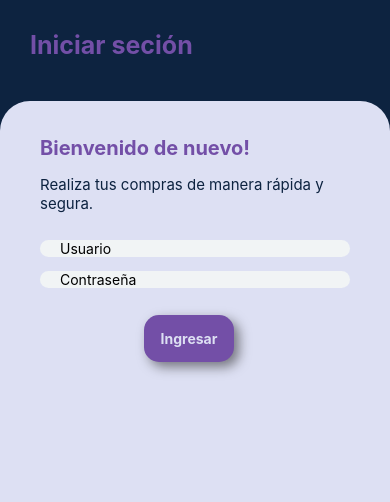
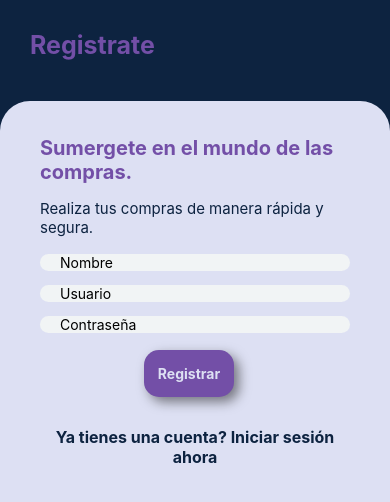
Before and after one commit to GersonTeranGT/carrito-compras-ejercicio, a React Native app: screen /Register in a window 390 px wide. Shown: the top 502 px of the page. Built offline with nearby package versions, Linux system fonts and the light colour scheme.

Commit message:
formulario de inicio

```diff
--- a/package.json
+++ b/package.json
@@ -9,20 +9,22 @@
     "web": "expo start --web"
   },
   "dependencies": {
+    "@react-native-masked-view/masked-view": "0.3.2",
     "@react-navigation/native": "^7.1.17",
     "@react-navigation/stack": "^7.4.5",
     "expo": "~53.0.20",
     "expo-status-bar": "~2.2.3",
     "react": "19.0.0",
     "react-native": "0.79.5",
+    "react-native-gesture-handler": "~2.24.0",
     "react-native-safe-area-context": "5.4.0",
     "react-native-screens": "~4.11.1",
-    "react-native-gesture-handler": "~2.24.0",
-    "@react-native-masked-view/masked-view": "0.3.2"
+    "react-native-vector-icons": "^10.3.0"
   },
   "devDependencies": {
     "@babel/core": "^7.25.2",
     "@types/react": "~19.0.10",
+    "@types/react-native-vector-icons": "^6.4.18",
     "typescript": "~5.8.3"
   },
   "private": true
--- a/src/components/BodyComponent.tsx
+++ b/src/components/BodyComponent.tsx
@@ -1,6 +1,7 @@
 import React, { ReactNode } from 'react'
 import { StyleSheet, Text, useWindowDimensions, View } from 'react-native'
 import { SECONDARY_COLOR, TERTIARY_COLOR } from '../commons/constants'
+
 
 //componente reutiliable
 interface Props{
--- a/src/components/ButtonComponent.tsx
+++ b/src/components/ButtonComponent.tsx
@@ -24,7 +24,8 @@ const styles = StyleSheet.create({
         borderRadius:15,marginVertical:10,
         width:90,
         marginRight:12,
-        boxShadow:'5px 5px 12px rgba(15, 14, 14, 0.5)'
+        boxShadow:'5px 5px 12px rgba(15, 14, 14, 0.5)',
+        alignSelf:'center'
     },
     buttonText:{
         textAlign:'center',
--- a/src/navigator/StackNavigator.tsx
+++ b/src/navigator/StackNavigator.tsx
@@ -1,6 +1,7 @@
 import { createStackNavigator } from '@react-navigation/stack';
 import { LoginScreen } from '../screens/LoginScreen';
 import { PRYIMARY_COLOR } from '../commons/constants';
+import { RegisterScreen } from '../screens/RegisterScreen';
 
 const Stack = createStackNavigator();
 
@@ -13,7 +14,7 @@ export const StackNavigator = ()=> {
             }
         }}>
             <Stack.Screen name="Login" options={{headerShown: false}} component={LoginScreen} />
-
+            <Stack.Screen name="Register" options={{headerShown: false}} component={RegisterScreen} />
         </Stack.Navigator>
     );
 }
--- a/src/screens/LoginScreen.tsx
+++ b/src/screens/LoginScreen.tsx
@@ -1,11 +1,13 @@
 import React, { useState } from 'react'
-import { StatusBar, Text, View } from 'react-native';
+import { Alert, Button, StatusBar, Text, TouchableOpacity, View } from 'react-native';
 import { TitleComponent } from '../components/TitleComponent'
 import { PRYIMARY_COLOR } from '../commons/constants';
 import { BodyComponent } from '../components/BodyComponent';
 import { styles } from '../theme/appTheme';
 import { InputComponent } from '../components/InputComponent';
 import { ButtonComponent } from '../components/ButtonComponent';
+import Icon from 'react-native-vector-icons/MaterialIcons';
+import { CommonActions, useNavigation } from '@react-navigation/native';
 
 //interface para el objeto del formulario
 interface FormLogin {
@@ -13,7 +15,22 @@ interface FormLogin {
     password: string;
 }
 
+//INTERFACE PATRA LOS OBJETOS DE MI ARREGLO USERS
+interface User {
+    id: number;
+    name: string;
+    username: string;
+    password: string;
+}
+//ARREGLO CON LA LISTA DE USUARIOS
+const users: User[] = [
+    { id: 1, name: 'Gerson Teran', username: 'GuapyGT', password: '123456' },
+    { id: 2, name: 'Kennet Gerardo', username: 'Kenflow', password: '567890' }
+];
+
 export const LoginScreen = () => {
+    //hook useNavigation para navegar entre pantallas
+    const navigation = useNavigation();
     //hook useState para manejar el estado del formulario
     //trabajar formularios como objetos
     const [formLogin, setFormLogin] = useState<FormLogin>({
@@ -21,32 +38,60 @@ export const LoginScreen = () => {
         password: ''
     });
 
+    //hook useState para maejar el estado de la contraseña
+    const [hiddenPassword, setHiddenPassword] = useState<boolean>(true)
+
     //funcion para modificar el estado del formulario - property es e valor de la constante a modificar
     const changeForm = (property: string, value: string): void => {
         //console.log(property + ': ' + value)
         //sacar una copia para hacer la modificacion
-        setFormLogin({...formLogin, [property]:value});
+        setFormLogin({ ...formLogin, [property]: value });
     }
 
-    //funcion para permitir inicaie sesion
-    const handleLogin = (): void =>{
+    //FUNCION PARA VALIDAR EL USUSARIO Y CONTRASEÑA
+    const verifyUser = (): User | undefined => {
+        const existUser= users.find(user => user.username == formLogin.username && user.password == formLogin.password);
+        return existUser;
+    }
+    //funcion para permitir iniciar sesion
+    const handleLogin = (): void => {
+        if (formLogin.username == '' || formLogin.password == '') {
+            Alert.alert('Error', 'Ingrese su usuario y contraseña')
+            return; //si falta algun campo nos saca del flujo regresar al principio
+        }
+        if(!verifyUser()){
+            Alert.alert('Error', 'Usuario y/o conytraseña incorrectos')
+            return;
+        }
         console.log(formLogin);
-    }
+        }
+
+
 
     return (
         <View >
             <StatusBar backgroundColor={PRYIMARY_COLOR} />
-            <TitleComponent title='Iniciar seción' />
+            <TitleComponent title='Iniciar sesión' />
             <BodyComponent>
                 <Text style={styles.titleWelcome}>Bienvenido de nuevo!</Text>
                 <Text style={styles.textDecription}>Realiza tus compras de manera rápida y segura.</Text>
                 <View style={styles.containerForm}>
                     <InputComponent placeholder='Usuario' keyboardType='default' changeForm={changeForm} property='username' />
-                    <InputComponent placeholder='Contraseña' keyboardType='numeric' changeForm={changeForm} property='password' isPassword={true}/>
+                    <InputComponent placeholder='Contraseña' keyboardType='default' changeForm={changeForm} property='password' isPassword={hiddenPassword} />
+                    <Icon
+                        name={hiddenPassword ? 'visibility' : 'visibility-off'}
+
+                        size={20} color={PRYIMARY_COLOR}
+                        style={styles.iconForm}
+                        onPress={() => setHiddenPassword(!hiddenPassword)} />
                 </View>
-                <View style={styles.contenedorBotones}>
-                    <ButtonComponent text='Ingresar' handleLogin={handleLogin}/>
-                </View>
+
+                    <ButtonComponent text='Ingresar' handleLogin={handleLogin} />
+                    {/* <ButtonComponent text='Registrate' handleLogin={()=> navigation.dispatch(CommonActions.navigate({name:'Register'}))}/> */}
+                    <TouchableOpacity onPress={()=> navigation.dispatch(CommonActions.navigate({name: 'Register'}))}>
+                        <Text style={styles.textRedirect}>No tienes una cuenta? Regístrate ahora</Text>
+                    </TouchableOpacity>
+
             </BodyComponent>
         </View>
     )
--- /dev/null
+++ b/src/screens/RegisterScreen.tsx
@@ -0,0 +1,42 @@
+import React from 'react'
+import { StatusBar, Text, TouchableOpacity, View } from 'react-native'
+import { PRYIMARY_COLOR } from '../commons/constants'
+import { TitleComponent } from '../components/TitleComponent'
+import { BodyComponent } from '../components/BodyComponent'
+import { styles } from '../theme/appTheme'
+import { InputComponent } from '../components/InputComponent'
+import { Icon } from 'react-native-vector-icons/Icon'
+import { ButtonComponent } from '../components/ButtonComponent'
+import { CommonActions, useNavigation } from '@react-navigation/native'
+
+export const RegisterScreen = () => {
+    //hook para navegacion entre pantallas
+    const navigation = useNavigation();
+    //Funcion para modificar el estado del formularios
+    const changeForm = (property: string, value: string): void => {
+
+    }
+    //funcion para permitir registro
+    const handleLogin = (): void => {
+
+    }
+    return (
+        <View>
+            <StatusBar backgroundColor={PRYIMARY_COLOR} />
+            <TitleComponent title='Registrate' />
+            <BodyComponent>
+                <Text style={styles.titleWelcome}>Sumergete en el mundo de las compras.</Text>
+                <Text style={styles.textDecription}>Realiza tus compras de manera rápida y segura.</Text>
+                <View>
+                    <InputComponent placeholder='Nombre' keyboardType='default' changeForm={changeForm} property='' />
+                    <InputComponent placeholder='Usuario' keyboardType='default' changeForm={changeForm} property='username' />
+                    <InputComponent placeholder='Contraseña' keyboardType='default' changeForm={changeForm} property='password' />
+                </View>
+                <ButtonComponent text='Registrar' handleLogin={handleLogin} />
+                <TouchableOpacity onPress={() => navigation.dispatch(CommonActions.goBack)}>
+                    <Text style={styles.textRedirect}>Ya tienes una cuenta? Iniciar sesión ahora</Text>
+                </TouchableOpacity>
+            </BodyComponent>
+        </View>
+    )
+}
--- a/src/theme/appTheme.ts
+++ b/src/theme/appTheme.ts
@@ -17,7 +17,19 @@ export const styles = StyleSheet.create({
         marginVertical:10
     },
     contenedorBotones:{
-        flexDirection:'row',
+        alignSelf:'center',
         justifyContent:'center'
+    },
+    iconForm:{
+        position:'absolute',
+        bottom:16.5,
+        right:12
+    },
+    textRedirect:{
+        fontSize:16,
+        fontWeight:'bold',
+        color: PRYIMARY_COLOR,
+        textAlign:'center',
+        marginTop:20
     }
 })
```
Also changed, not shown: 1 other file (tests, documents, lock files or other folders).
